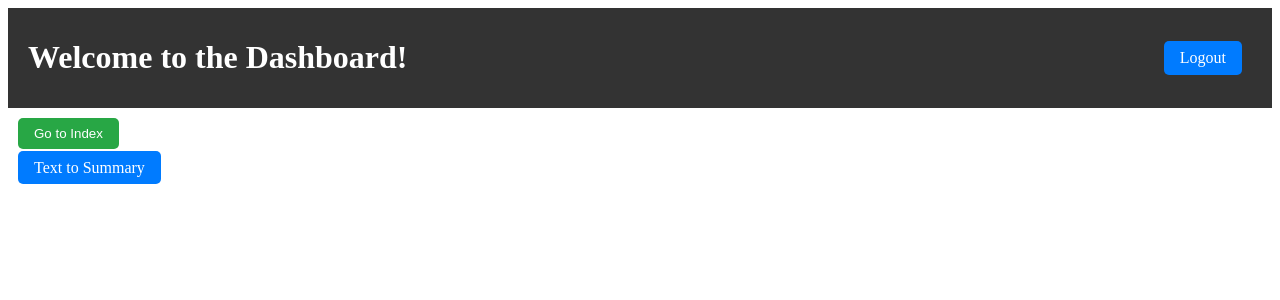
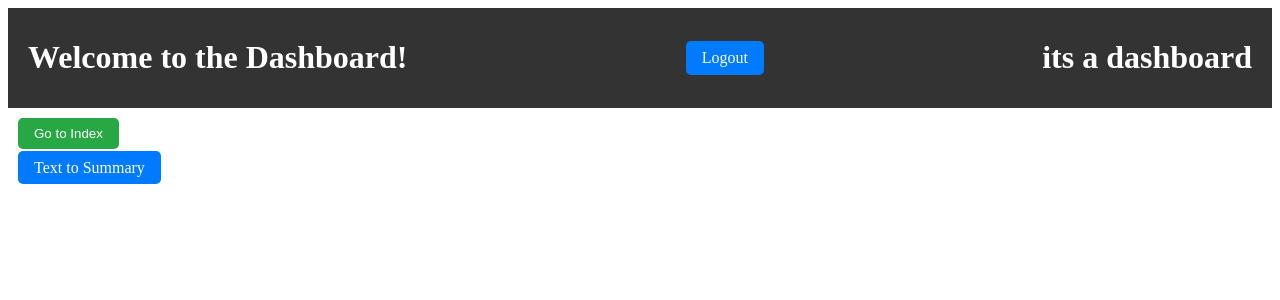
Before and after one commit to ABHISHEKCHARATE/loginsystem, a Django app: page /dashboards/ in a window 1280 px wide. Shown: the top 300 px of the page. Run offline with Django 4.2, Linux system fonts and the light colour scheme.

Commit message:
dashboards.html

```diff
--- a/templates/dashboards.html
+++ b/templates/dashboards.html
@@ -58,6 +58,7 @@
     <header>
         <h1>Welcome to the Dashboard!</h1>
         <a href="{% url 'logout' %}" class="logout-btn">Logout</a>
+        <h1>its a dashboard</h1>
     </header>
 
     <!-- Your dashboard content here -->
```
